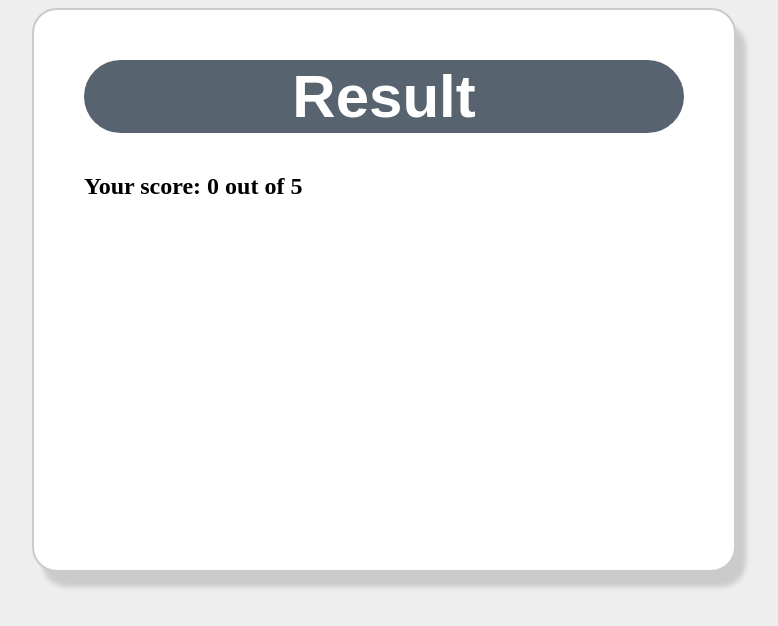
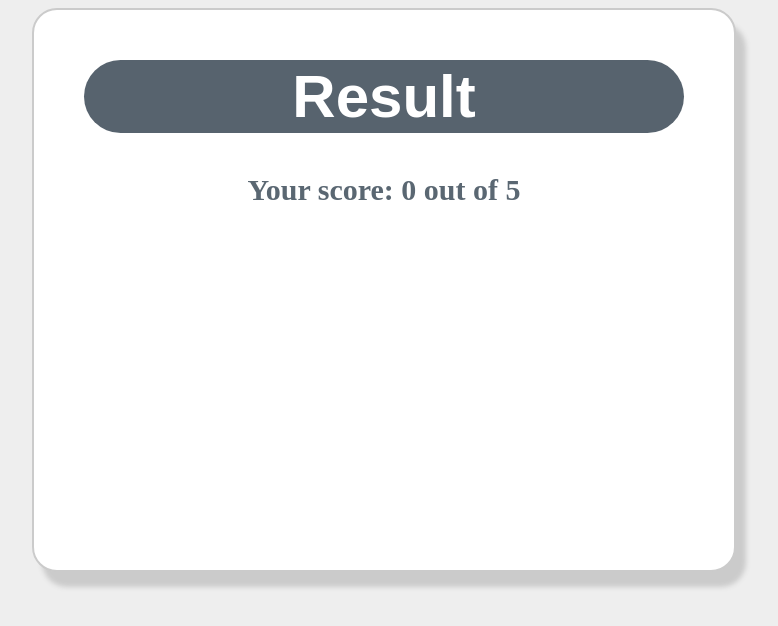
Before and after one commit to JWoltjen/oopQuizApp, a plain HTML site: page index.html in a window 1280 px wide. Shown: the whole page, without its empty margins (256-1034 px from the left). Drawn offline with Linux system fonts and the light colour scheme.

Commit message:
final commit

```diff
--- a/quiz_controller.js
+++ b/quiz_controller.js
@@ -13,10 +13,11 @@ class Quiz {
         return this.questions.length >= this.questionIndex;
     }
     guess(answer){
-        this.questionIndex++;
+
 
         if(this.getQuestionIndex().correctAnswer(answer)){
             this.score++
         }
+        this.questionIndex++;
     }
 }
--- a/styles.css
+++ b/styles.css
@@ -53,6 +53,12 @@ body {
     outline: 0;
 }
 
+#score {
+    color: #5a6772;
+    text-align: center;
+    font-size: 30px;
+}
+
 #progress {
     color: #3b3b3b;
     font-size: 18px;
```
